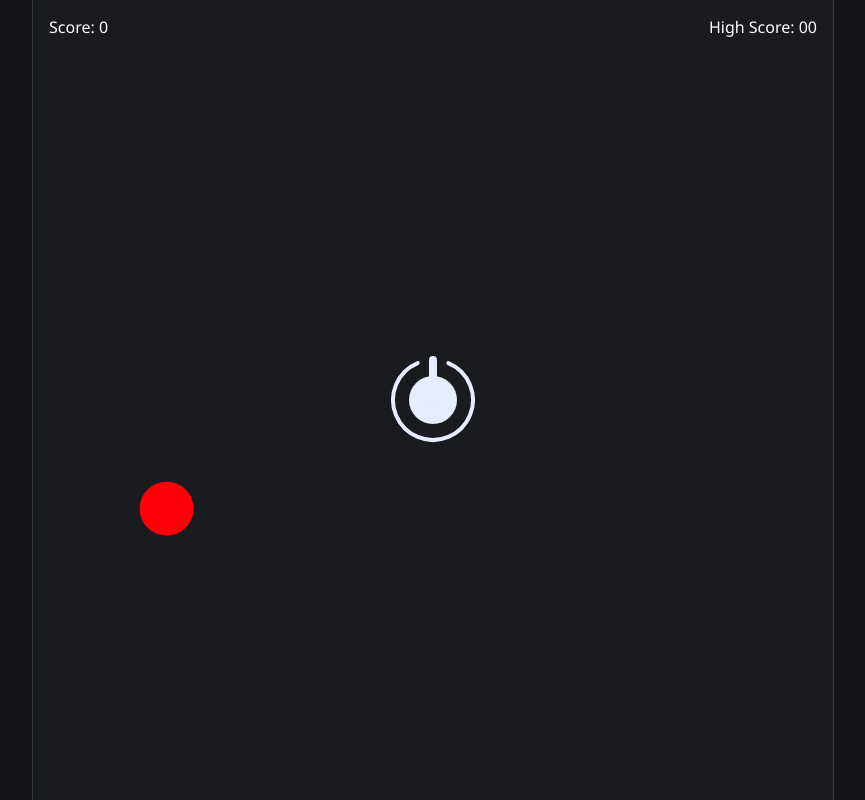
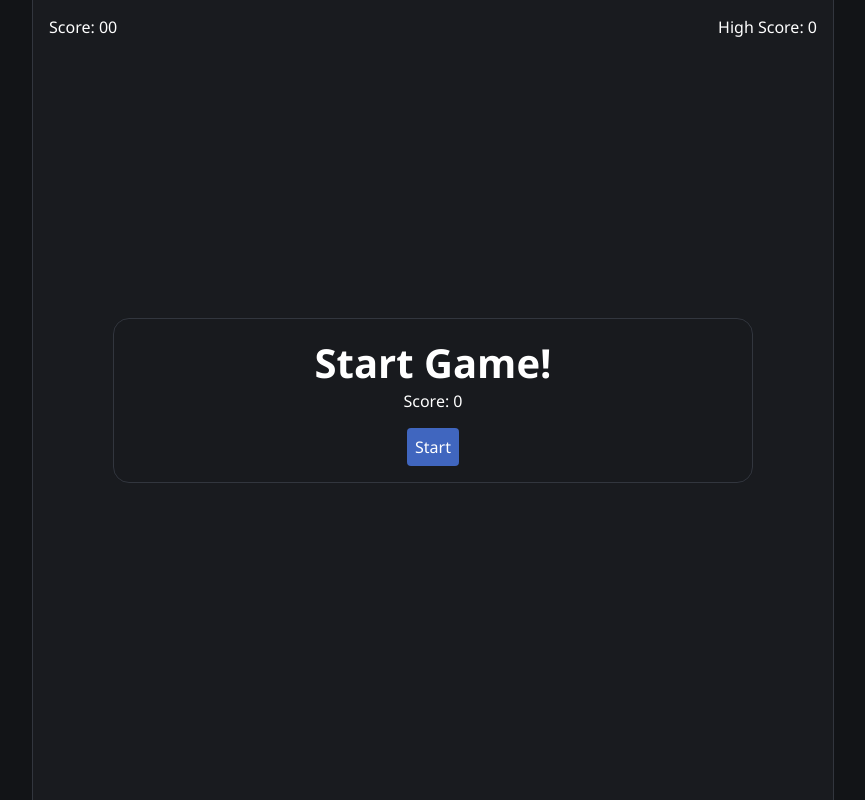
Before and after one commit to gopalloharnew/shooter-game, a plain HTML site: page index.html in a window 1280 px wide. Shown: the whole page, without its empty margins (207-1072 px from the left). Drawn offline with Linux system fonts and the light colour scheme.

Commit message:
start and restart dialog

```diff
--- a/css/style.css
+++ b/css/style.css
@@ -9,8 +9,11 @@
 :root {
   --bg-primary: hsl(222, 11%, 8%);
   --bg-secondary: hsl(222, 11%, 11%);
+  --dialog-bg: hsla(222, 11%, 11%, 0.5);
   --text-primary: hsl(0, 0%, 100%);
   --outline-primary: 1px solid hsl(222, 11%, 22%);
+  --button-bg: hsl(222, 50%, 50%);
+  --button-bg-hover: hsl(222, 50%, 60%);
   color-scheme: dark;
 }
 
@@ -23,6 +26,8 @@ body {
   justify-content: center;
   background-color: var(--bg-primary);
   color: var(--text-primary);
+  font-family: "Segoe UI", Tahoma, Verdana, sans-serif;
+  overflow: hidden;
 }
 
 .game-canvas {
@@ -37,7 +42,6 @@ body {
 .panel {
   background-color: transparent;
   padding: 1rem;
-  font-family: "Segoe UI", Tahoma, Verdana, sans-serif;
   position: absolute;
   width: 100svmin;
   top: 0;
@@ -45,3 +49,60 @@ body {
   display: flex;
   justify-content: space-between;
 }
+
+.game-dialog {
+  background-color: var(--dialog-bg);
+  position: absolute;
+  border: var(--outline-primary);
+  width: 80svmin;
+  display: flex;
+  flex-direction: column;
+  align-items: center;
+  border-radius: 2svmin;
+  padding: 2svmin;
+  backdrop-filter: blur(4px);
+  transform: translate(0, 50svh);
+  opacity: 0;
+  pointer-events: none;
+  transition: all 0.25s ease;
+}
+
+.game-dialog.show {
+  transform: translate(0, 0svh);
+  opacity: 1;
+  pointer-events: initial;
+}
+
+.game-dialog-text {
+  font-size: 2.5rem;
+  font-weight: bold;
+}
+
+.dialog-action-button-wrapper {
+  display: flex;
+  gap: 1rem;
+  margin-top: 1rem;
+  flex-wrap: wrap;
+  align-items: center;
+  justify-content: center;
+}
+
+.dialog-action-button {
+  font: inherit;
+  border: none;
+  outline: transparent;
+  align-items: center;
+  background-color: var(--button-bg);
+  padding: 0.5rem;
+  border-radius: 0.25rem;
+  cursor: pointer;
+  display: none;
+}
+
+.visible-button {
+  display: flex;
+}
+
+.dialog-action-button:hover {
+  background-color: var(--button-bg-hover);
+}
--- a/index.html
+++ b/index.html
@@ -12,9 +12,24 @@
       <span class="score-wrapper">
         Score: <span class="score-span" data-score-span>00</span>
       </span>
-      <span class="high-score-wrapper">
-        High Score: <span class="high-score-span" data-high-score-span>00</span>
+      <span class="high-score-wrapper" data-high-score-span>
+        High Score: 00
       </span>
+    </div>
+    <div class="game-dialog" data-game-dialog>
+      <span class="game-dialog-text" data-game-dialog-text>Game Over!</span>
+      <span class="game-dialog-score" data-game-dialog-score>Score: 200</span>
+      <div class="dialog-action-button-wrapper">
+        <button class="dialog-action-button" data-game-resume-button>
+          <span class="resume-icon"></span>Resume
+        </button>
+        <button class="dialog-action-button" data-game-start-button>
+          Start
+        </button>
+        <button class="dialog-action-button" data-game-restart-button>
+          Restart
+        </button>
+      </div>
     </div>
     <canvas class="game-canvas" data-game-canvas></canvas>
   </body>
--- /dev/null
+++ b/js/GameDialog.js
@@ -0,0 +1,37 @@
+export class GameDialog {
+  constructor(dialogElement) {
+    this.dialogElement = dialogElement;
+    this.textElement = this.dialogElement.querySelector(
+      "[data-game-dialog-text]"
+    );
+    this.scoreElement = this.dialogElement.querySelector(
+      "[data-game-dialog-score]"
+    );
+    this.resumeButton = this.dialogElement.querySelector(
+      "[data-game-resume-button]"
+    );
+    this.startButton = this.dialogElement.querySelector(
+      "[data-game-start-button]"
+    );
+    this.restartButton = this.dialogElement.querySelector(
+      "[data-game-restart-button]"
+    );
+    this.buttons = [this.startButton, this.resumeButton, this.restartButton];
+  }
+
+  show({ text, buttons }) {
+    this.dialogElement.classList.add("show");
+    this.textElement.textContent = text;
+    this.scoreElement.textContent = `Score: ${window.score}`;
+    this.buttons.forEach((button) => {
+      button.classList.remove("visible-button");
+    });
+    buttons.forEach((button) => {
+      this[button].classList.add("visible-button");
+    });
+  }
+
+  hide() {
+    this.dialogElement.classList.remove("show");
+  }
+}
--- a/js/script.js
+++ b/js/script.js
@@ -2,13 +2,14 @@ import { Player } from "./Player.js";
 import { Particle } from "./Particle.js";
 import { getDistanceBetween } from "./utils.js";
 import { ScoreIncrement } from "./ScoreIncrement.js";
+import { GameDialog } from "./GameDialog.js";
 
 // Initializing Canvas
 const MAX_FPS = 60;
 const LOCAL_SCORE_KEY = "shooterHighScore";
 
 const canvas = document.querySelector("[data-game-canvas]");
-const canvasRect = canvas.getBoundingClientRect();
+let canvasRect = canvas.getBoundingClientRect();
 let canvasSize;
 if (window.innerWidth > window.innerHeight) {
   canvasSize = window.innerHeight * window.devicePixelRatio;
@@ -23,7 +24,9 @@ const canvasBgOpaque = "hsla(222, 11%, 11%, 1)";
 const pointer = { position: { x: canvasSize / 2, y: canvasSize / 4 } };
 let animationId, player;
 
-let highScore = localStorage.getItem(LOCAL_SCORE_KEY) || 0;
+window.score = 0;
+window.highScore = localStorage.getItem(LOCAL_SCORE_KEY) || 0;
+renderHighScore();
 
 // animate
 let lastPaintTime;
@@ -37,7 +40,10 @@ function animate(currentTime) {
 
   context.fillStyle = canvasBg;
   context.fillRect(0, 0, canvasSize, canvasSize);
+  updateAndRender({ deltaTime });
+}
 
+function updateAndRender({ deltaTime }) {
   player.update({ context, pointer });
 
   player.bullets.fired.forEach((bullet, bulletIndex) => {
@@ -118,8 +124,26 @@ function checkGameOver({ enemy }) {
     getDistanceBetween(player, enemy) <=
     player.radius + player.ringWidth + enemy.radius
   ) {
-    cancelAnimationFrame(player.animationId);
+    gameOver();
   }
+}
+
+function gameOver() {
+  cancelAnimationFrame(player.animationId);
+  gameDialog.show({ text: "Game Over!", buttons: ["restartButton"] });
+  if (window.score > window.highScore) {
+    window.highScore = window.score;
+    localStorage.setItem(LOCAL_SCORE_KEY, window.highScore);
+    renderHighScore(true);
+  } else {
+    renderHighScore(false);
+  }
+}
+
+function renderHighScore(isNew) {
+  document.querySelector("[data-high-score-span]").textContent = `${
+    isNew ? "New " : ""
+  }High Score: ${window.highScore}`;
 }
 
 function updateElementsAndRemoveTransparent({ arrays, context, deltaTime }) {
@@ -142,10 +166,11 @@ function startGame() {
   animationId = window.requestAnimationFrame(animate);
   player.animationId = animationId;
   window.score = 0;
+  canvasRect = canvas.getBoundingClientRect();
   document.querySelector("[data-score-span]").textContent = window.score;
+  gameDialog.hide();
+  renderHighScore(false);
 }
-
-startGame();
 
 // mouse
 function setPointerPosition(x, y) {
@@ -158,9 +183,13 @@ canvas.addEventListener("mousemove", (e) => {
 });
 
 canvas.addEventListener("click", (e) => {
-  player.bullets.loaded.push(1);
+  player?.bullets.loaded.push(1);
   setPointerPosition(e.x, e.y);
 });
 
 // Todo: add Keyboard controls
 // Todo: Play pause functionality
+const gameDialog = new GameDialog(document.querySelector("[data-game-dialog]"));
+gameDialog.startButton.addEventListener("click", startGame);
+gameDialog.restartButton.addEventListener("click", startGame);
+gameDialog.show({ text: "Start Game!", buttons: ["startButton"] });
```
